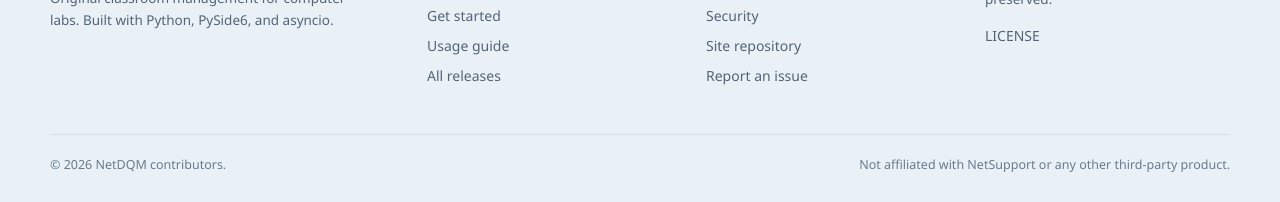
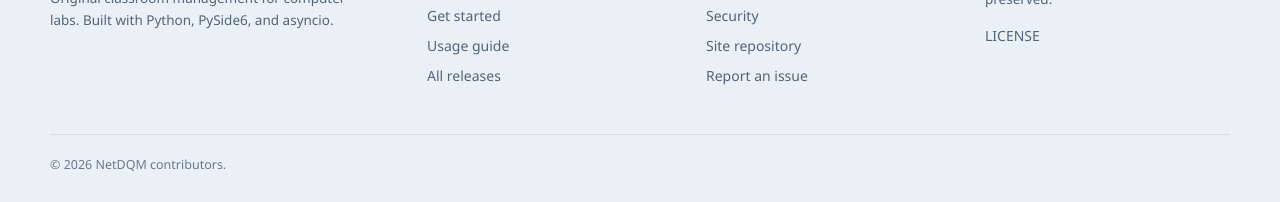
Before and after one commit to azzambayanhaq/netdqm-website, a plain HTML site: page index.html in a window 1280 px wide. Shown: the part 6256-6458 px from the top of the page. Drawn offline with Linux system fonts and the light colour scheme.

Commit message:
website: remove affiliation notice from footer

```diff
--- a/assets/app.js
+++ b/assets/app.js
@@ -108,7 +108,6 @@ const I18N = {
     "footer.licenseTitle": "Lisensi",
     "footer.license": "MIT License. Bebas dipakai, diubah, dan didistribusikan dengan tetap menyertakan pemberitahuan hak cipta.",
     "footer.copy": "© 2026 NetDQM contributors.",
-    "footer.affiliation": "Tidak berafiliasi dengan NetSupport atau produk pihak ketiga lainnya.",
     "lightbox.close": "Tutup"
   },
   en: {
@@ -218,7 +217,6 @@ const I18N = {
     "footer.licenseTitle": "License",
     "footer.license": "MIT License. Free to use, modify, and distribute with the copyright notice preserved.",
     "footer.copy": "© 2026 NetDQM contributors.",
-    "footer.affiliation": "Not affiliated with NetSupport or any other third-party product.",
     "lightbox.close": "Close"
   }
 };
--- a/index.html
+++ b/index.html
@@ -394,7 +394,6 @@ Ruangan       : LAB-A</code></pre>
     </div>
     <div class="wrap footer-bottom">
       <span data-i18n="footer.copy">© 2026 NetDQM contributors.</span>
-      <span data-i18n="footer.affiliation">Tidak berafiliasi dengan NetSupport atau produk pihak ketiga lainnya.</span>
     </div>
   </footer>
 
```
